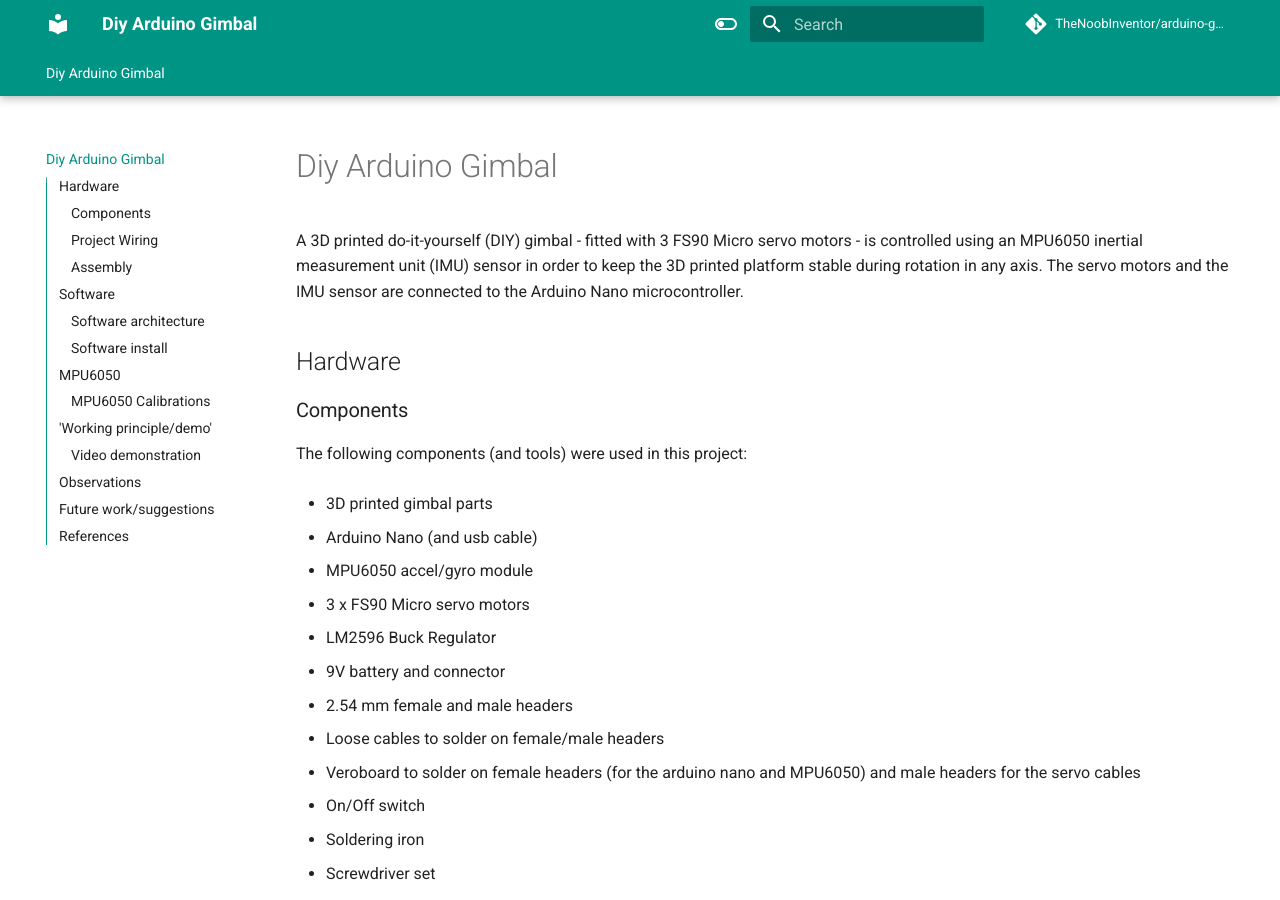
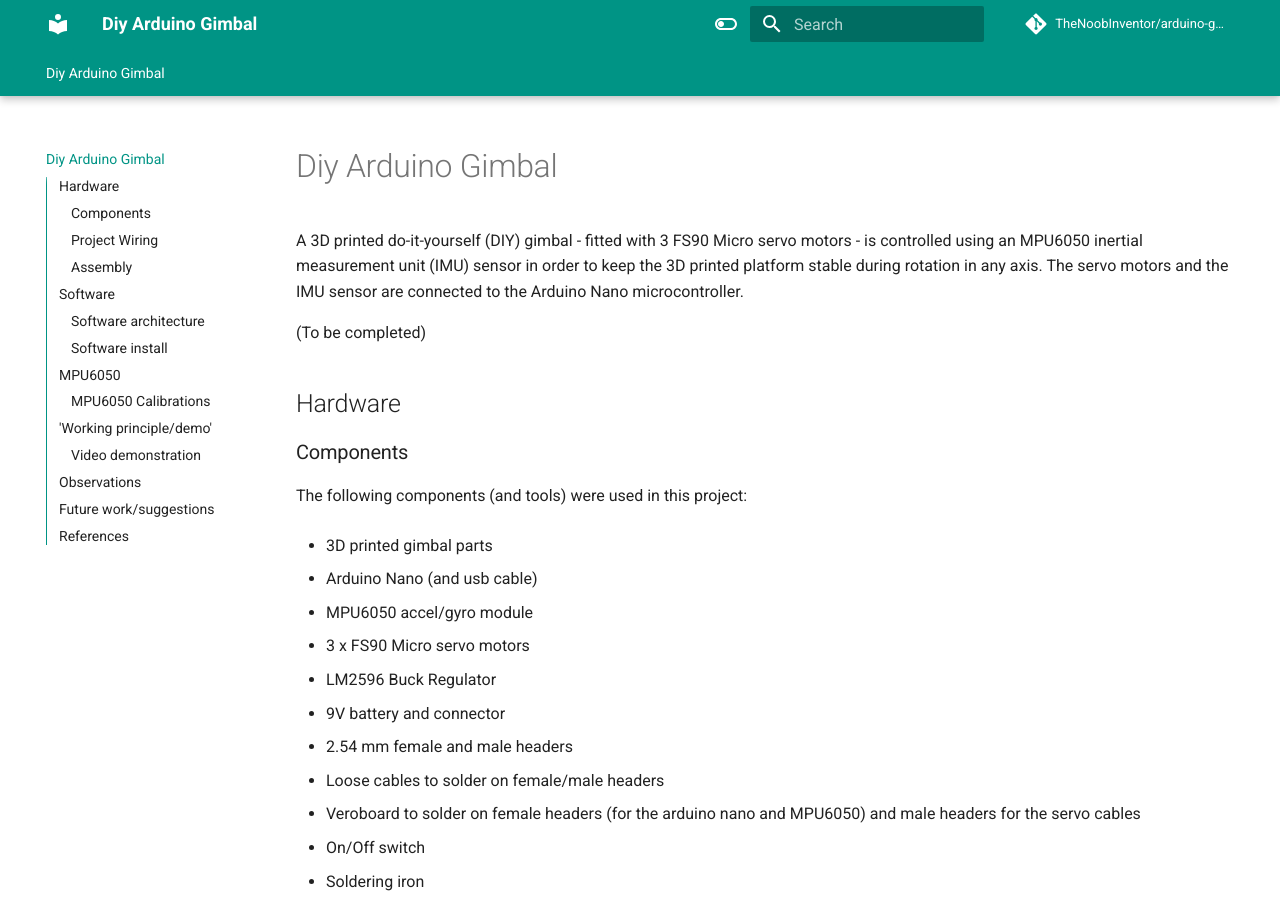
Before and after one commit to TheNoobInventor/arduino-gimbal, an MkDocs documentation site: the page built from docs/index.md, in a window 1280 px wide and 900 px high. Built offline with MkDocs 1.6.1 and Material for MkDocs 9.7.7, drawn with Linux system fonts in a browser that asks for light colours; comment, search, counter and statistics services are not loaded.

Commit message:
Updated index.md

```diff
--- a/docs/index.md
+++ b/docs/index.md
@@ -1,6 +1,8 @@
 # Diy Arduino Gimbal
 
 A 3D printed do-it-yourself (DIY) gimbal - fitted with 3 FS90 Micro servo motors - is controlled using an MPU6050 inertial measurement unit (IMU) sensor in order to keep the 3D printed platform stable during rotation in any axis. The servo motors and the IMU sensor are connected to the Arduino Nano microcontroller.
+
+(To be completed)
 
 ## Hardware
 
```
